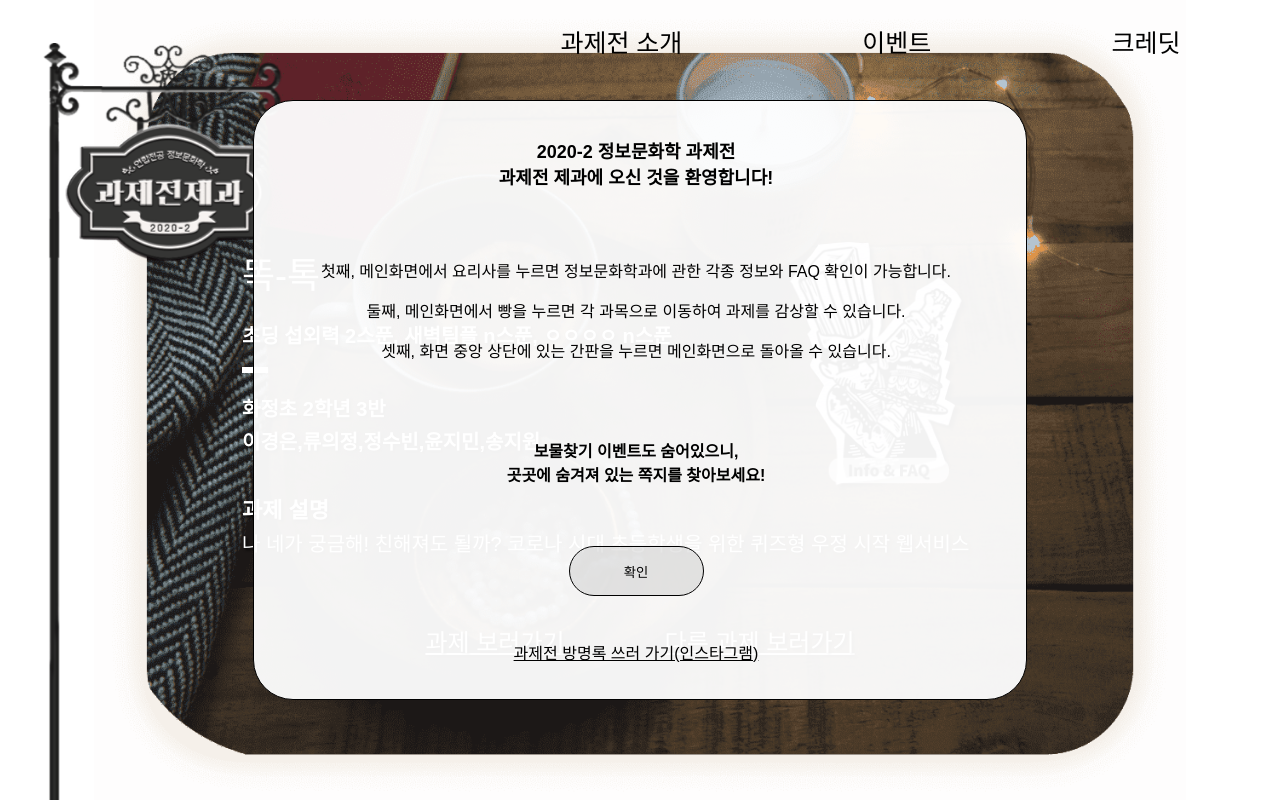
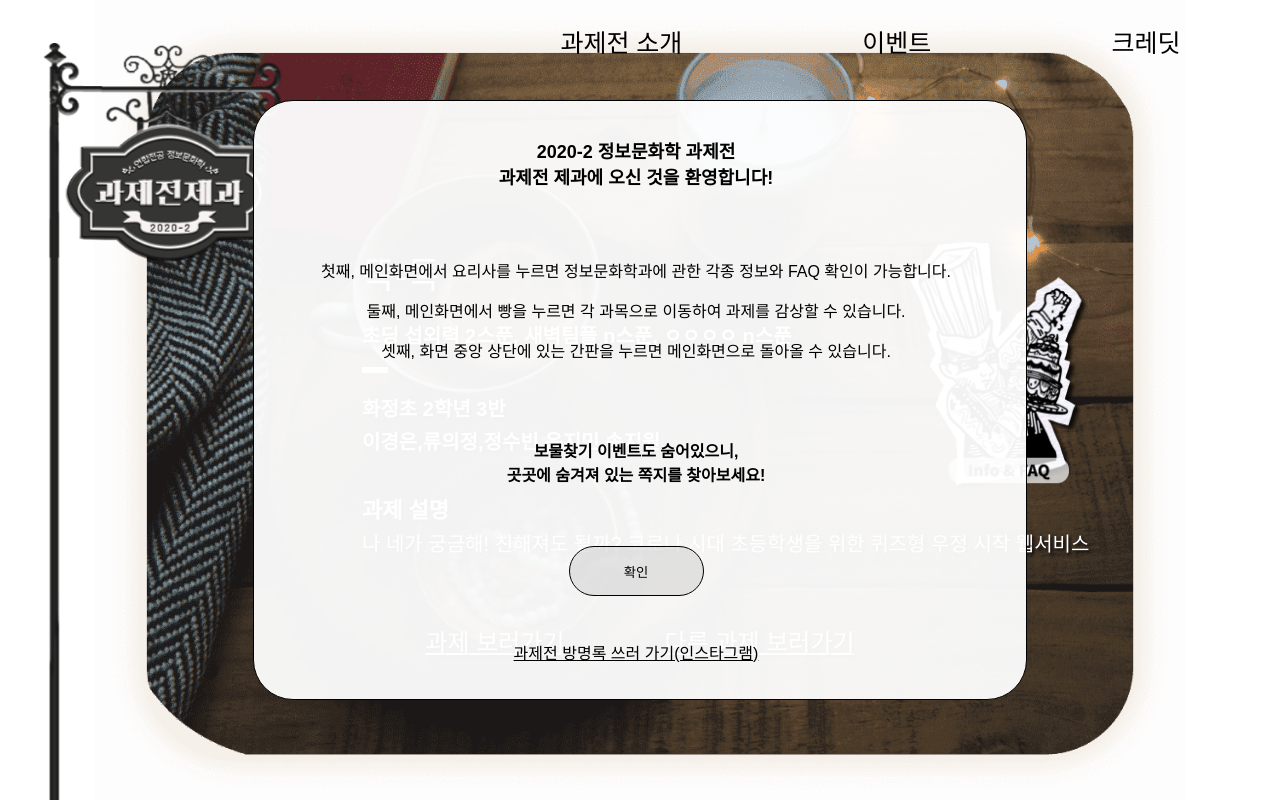
Before and after one commit to isc-exhibition/exhibition-web, a React (Create React App) app: page /assignment/1 in a window 1280 px wide. Built offline with nearby package versions, Linux system fonts and the light colour scheme.

Commit message:
:art: assignmentPage css change

```diff
--- a/src/pages/AssignmentPage/AssignmentPage.module.scss
+++ b/src/pages/AssignmentPage/AssignmentPage.module.scss
@@ -98,6 +98,7 @@
             justify-content: center;
             flex-direction: column;
             align-items: flex-start;
+            transform : translateX(120px);
 
             .alignImageContainer {
                 display: flex;
@@ -167,6 +168,7 @@
                 justify-content: center;
                 width: 70vw;
                 margin-top: 50px;
+                transform: translateX(-120px);
 
             .toAssignment {
                 font-size: 24px;
```
